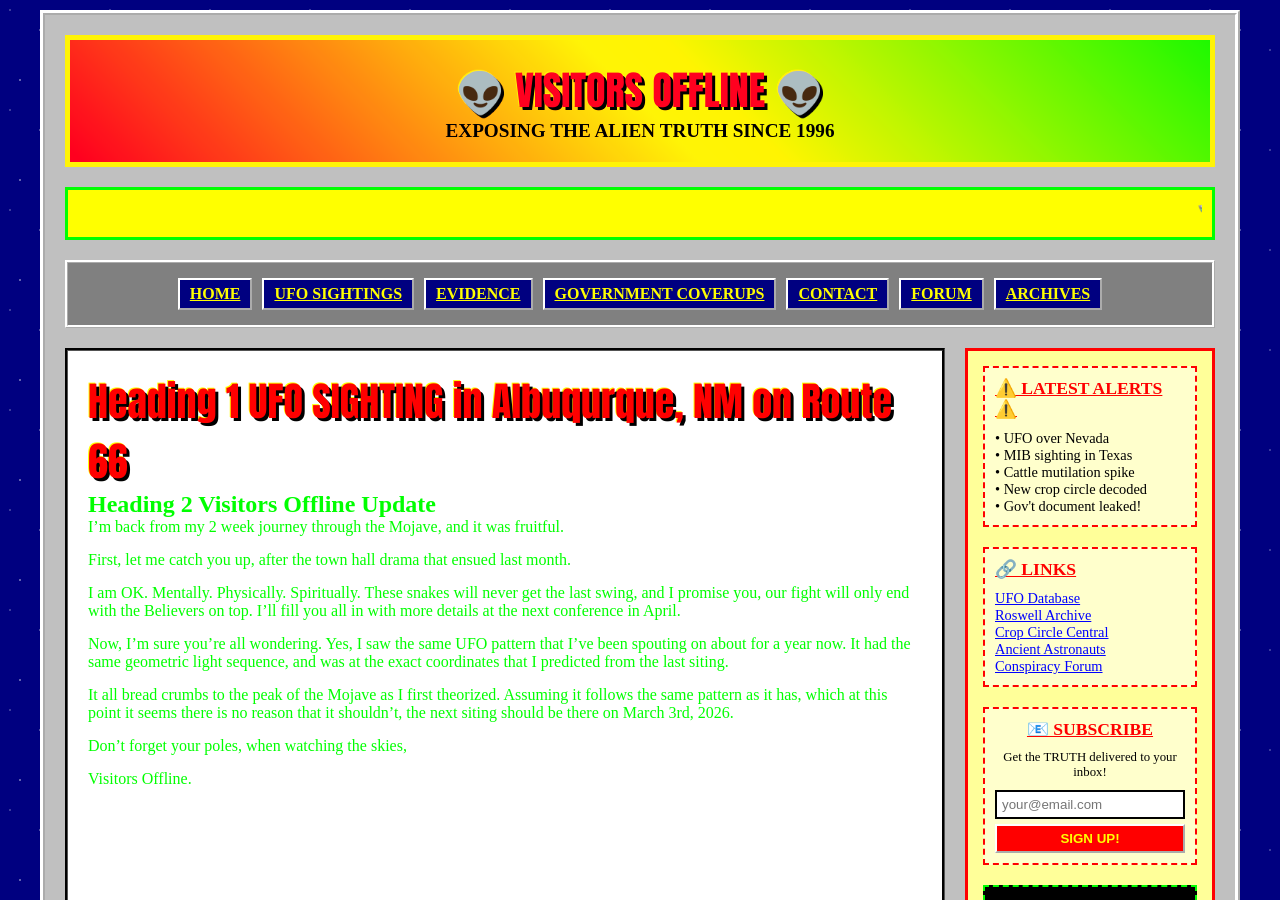
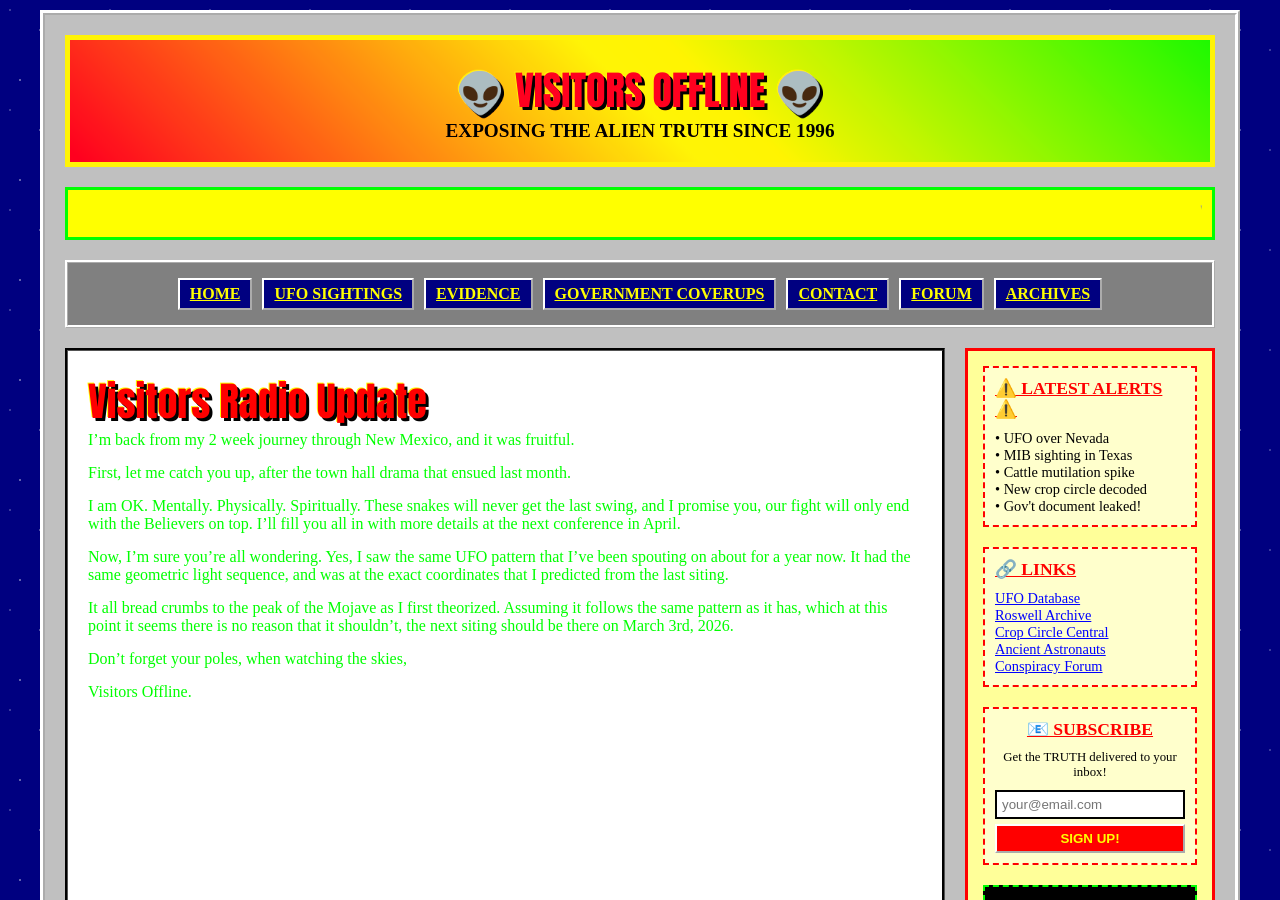
Before and after one commit to visitorsradio/offline, a Jekyll site: the page built from _posts/1996-01-14-ufo-sighting-albuqurque-nm.md, in a window 1280 px wide and 900 px high. Built offline with Jekyll 4.4.1, drawn with Linux system fonts in a browser that asks for light colours.

Commit message:
Update 1996-01-14-ufo-sighting-albuqurque-nm.md

```diff
--- a/_posts/1996-01-14-ufo-sighting-albuqurque-nm.md
+++ b/_posts/1996-01-14-ufo-sighting-albuqurque-nm.md
@@ -4,24 +4,18 @@ title: "UFO SIGHTING in Albuqurque, NM on Route 66"
 author: "Visitors Radio"
 date: 1996-01-14
 ---
-# Heading 1 UFO SIGHTING in Albuqurque, NM on Route 66
+# Visitors Radio Update
 
-## Heading 2 Visitors Offline Update
-
-I'm back from my 2 week journey through the Mojave, and it was fruitful.
+I'm back from my 2 week journey through New Mexico, and it was fruitful.
 
 First, let me catch you up, after the town hall drama that ensued last month.
 
 I am OK. Mentally. Physically. Spiritually. These snakes will never get the last swing, and I promise you, our fight will only end with the Believers on top. I'll fill you all in with more details at the next conference in April.
 
-
 Now, I'm sure you're all wondering. Yes, I saw the same UFO pattern that I've been spouting on about for a year now. It had the same geometric light sequence, and was at the exact coordinates that I predicted from the last siting.
-
 
 It all bread crumbs to the peak of the Mojave as I first theorized. Assuming it follows the same pattern as it has, which at this point it seems there is no reason that it shouldn't, the next siting should be there on March 3rd, 2026.
 
-
 Don't forget your poles, when watching the skies,
 
-
 Visitors Offline.
```
